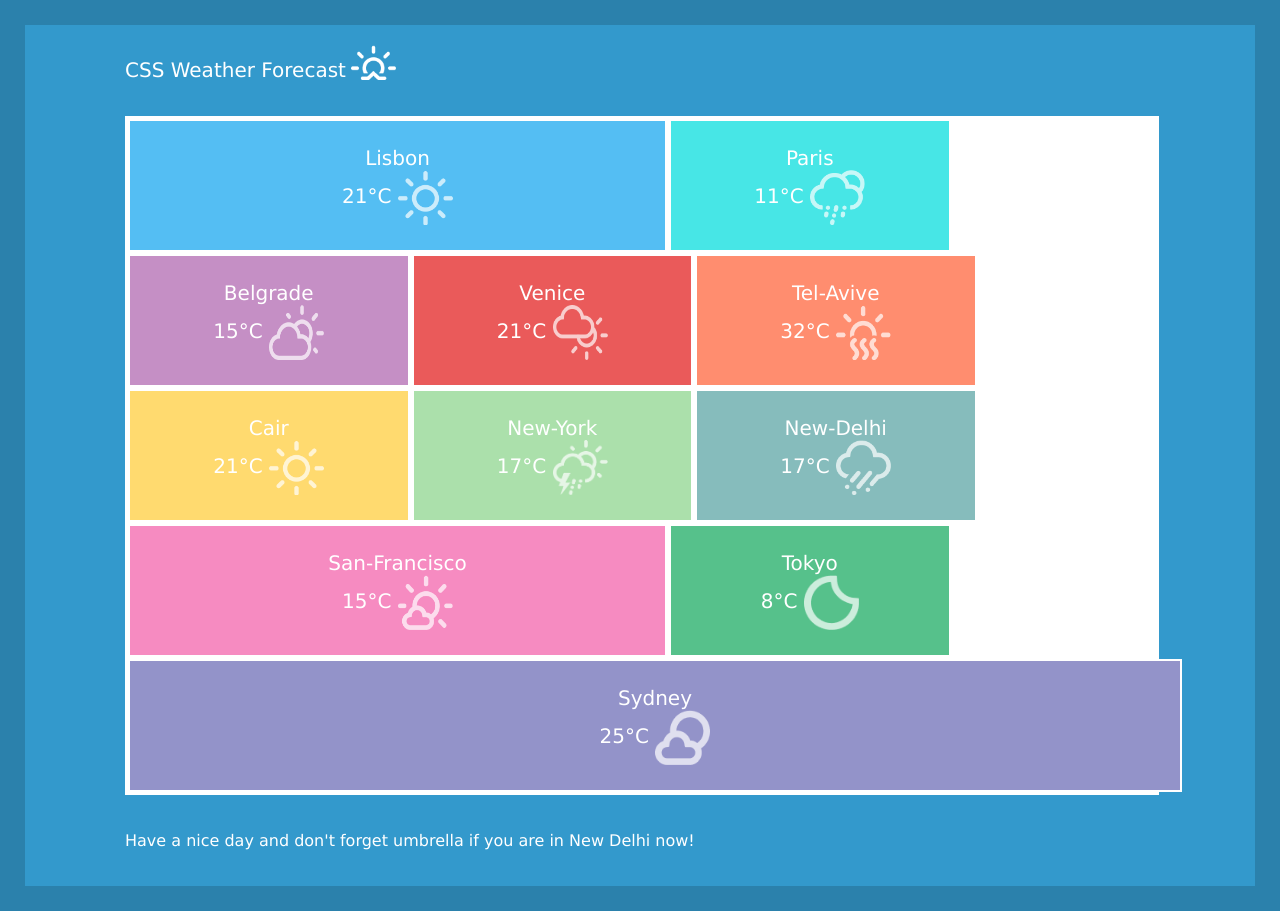
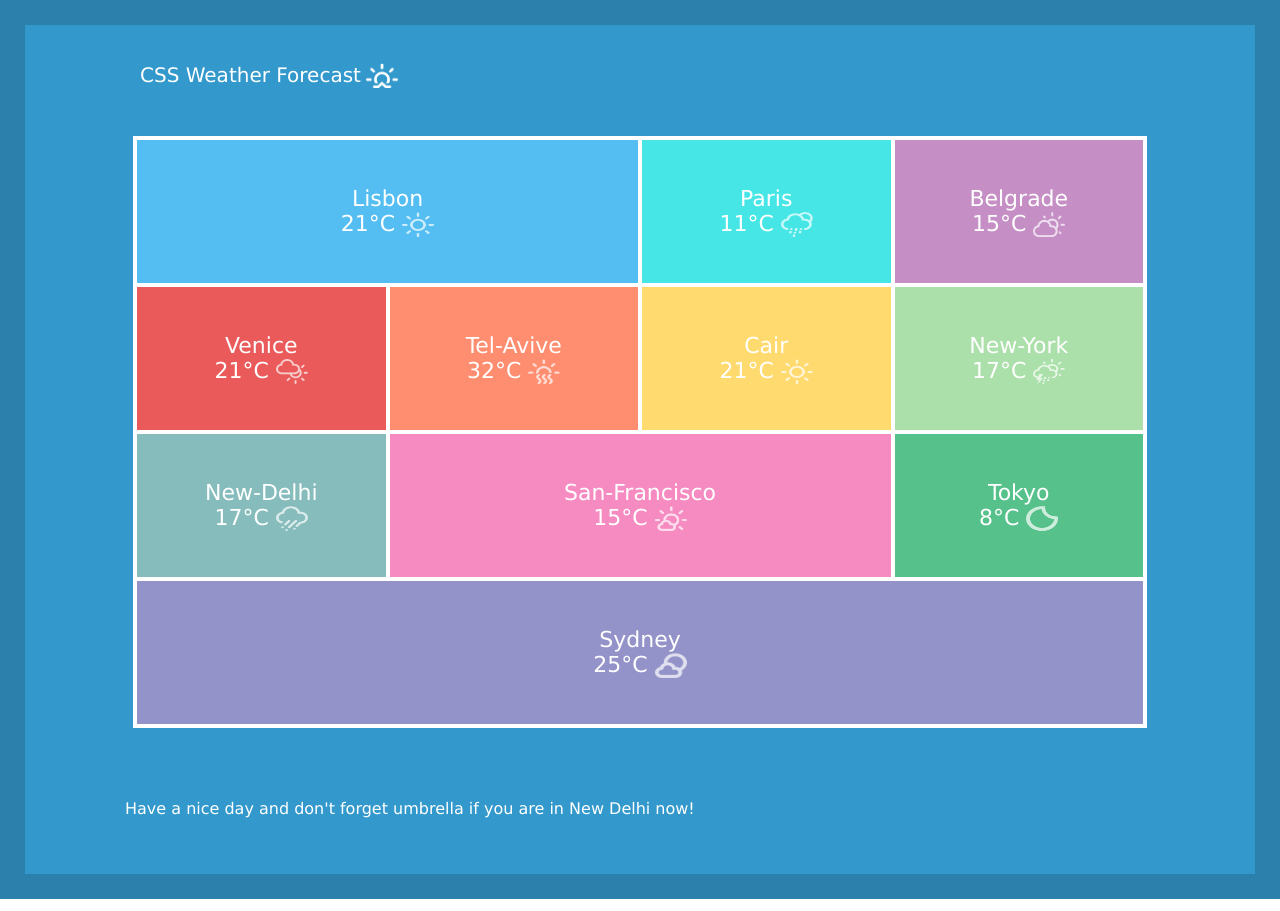
Before and after one commit to SyvashAnatoliy/weather-forecast, a plain HTML site: page index.html in a window 1280 px wide. Drawn offline with Linux system fonts and the light colour scheme.

Commit message:
Bugfix and syntaxis change.

```diff
--- a/index.html
+++ b/index.html
@@ -70,11 +70,9 @@
       </div>
     </main>
 
-    <footer>
-      <div class="footer">
+    <footer class="footer">
         <p> Have a nice day and don't forget umbrella if you are in New Delhi now!
         </p>
-      </div>
     </footer>
 
   </div>
--- a/styles/style.css
+++ b/styles/style.css
@@ -4,21 +4,6 @@ body{
   font-family: 'Lucida Sans', 'Lucida Sans Regular', 'Lucida Grande', 'Lucida Sans Unicode', Geneva, Verdana, sans-serif;
   margin: 0 auto;
   color: #fff;
-
-
-  img{
-    width: 55px;
-    height: 55px;
-    vertical-align: middle
-  }
-
-  ul{
-    list-style-type:none;
-    padding: 0;
-    font-size: 0px;
-    width: 100%;
-    border: 2px solid #fff;
-  }
 
 }
 
@@ -28,54 +13,71 @@ body{
 }
 
 .header{
-  padding: 0 100px 0 100px;
   color: #fff;
   display: flex;
-  margin: 20px 0 20px 0;
   gap: 5px;
+  padding: 25px 115px 0 115px;
+  align-items: center;
 
   h1{
-    font-weight: 300;
+    font-weight: 400;
     font-size: 20px;
   }
-  .sunrise{
-    width: 45px;
-    height: 35px;
+
+  .sunrise {
+    width: 32px;
+    height: 25px;
+    vertical-align: middle;
+    filter: saturate(1.5);
   }
 }
 
-.forecast{
-  padding: 0 100px 0 100px;
-  color: #fff;
-}
+main {
 
-ul{
-  background-color: white;
-  width: 100%;
-}
+  .forecast {
+    padding: 35px 108px;
+  }
 
-li{
-  display: inline-block;
-  text-align: center;
-  padding: 25px 10px 25px 10px;
-  font-size: 20px;
-  color: #fff;
-  margin: 1px;
+  ul {
+    border: 2px solid #fff;
+    list-style: none;
+    margin: 0;
+    padding: 0;
+    font-size: 0;
+    color: #fff;
+
+    li {
+      text-align: center;
+      align-content: center;
+      box-sizing: border-box;
+      margin: 0;
+      padding: 0;
+      display: inline-block;
+      font-size: 22px;
+      height: 147px;
+      transition: all 0.3s ease-in;
+
+      img {
+        width: 32px;
+        height: 25px;
+        vertical-align: middle;
+      }
+    }
+  }
 }
 
 li:hover,
 :not(:hover)>li {
   cursor: pointer;
   filter: saturate(1.5);
-  transition: all 0.3s ease-in;
 }
 
-.footer{
+footer {
   background-color: #3399CC;
   align-content: center;
   height: 100%;
   padding: 0 100px 0 100px;
-  margin: 20px 0 20px 0;
+  margin: 20px 0 40px 0;
 }
 
 .lisbon {
```
